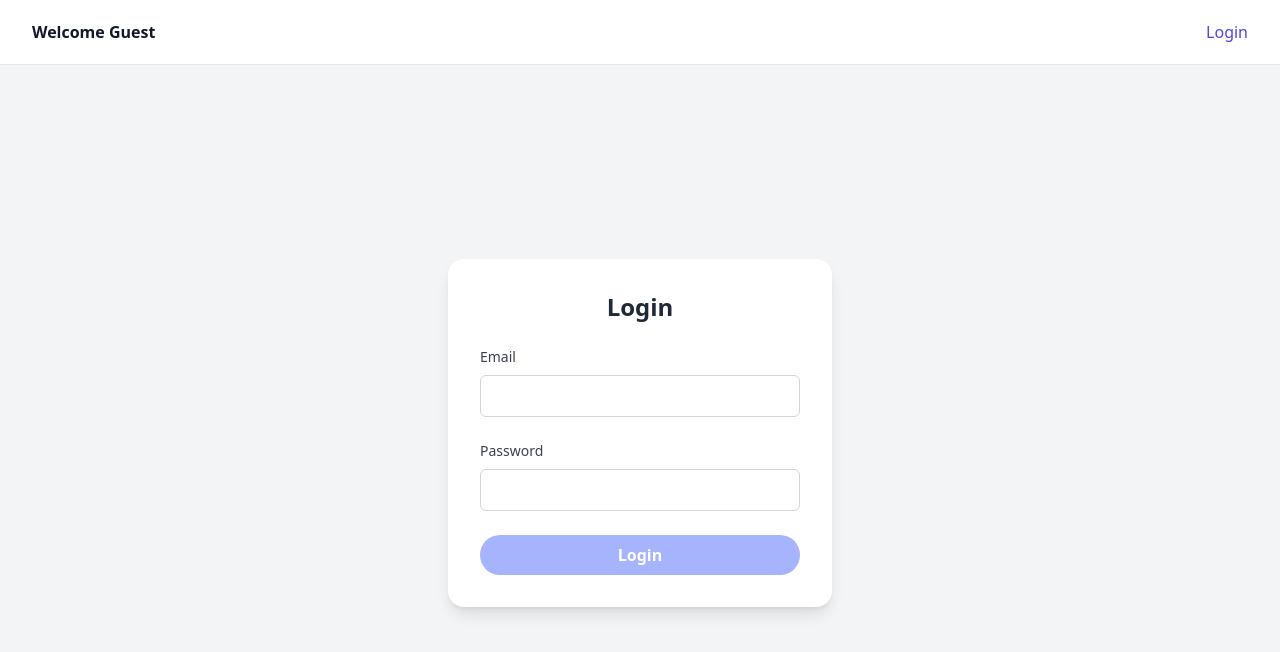
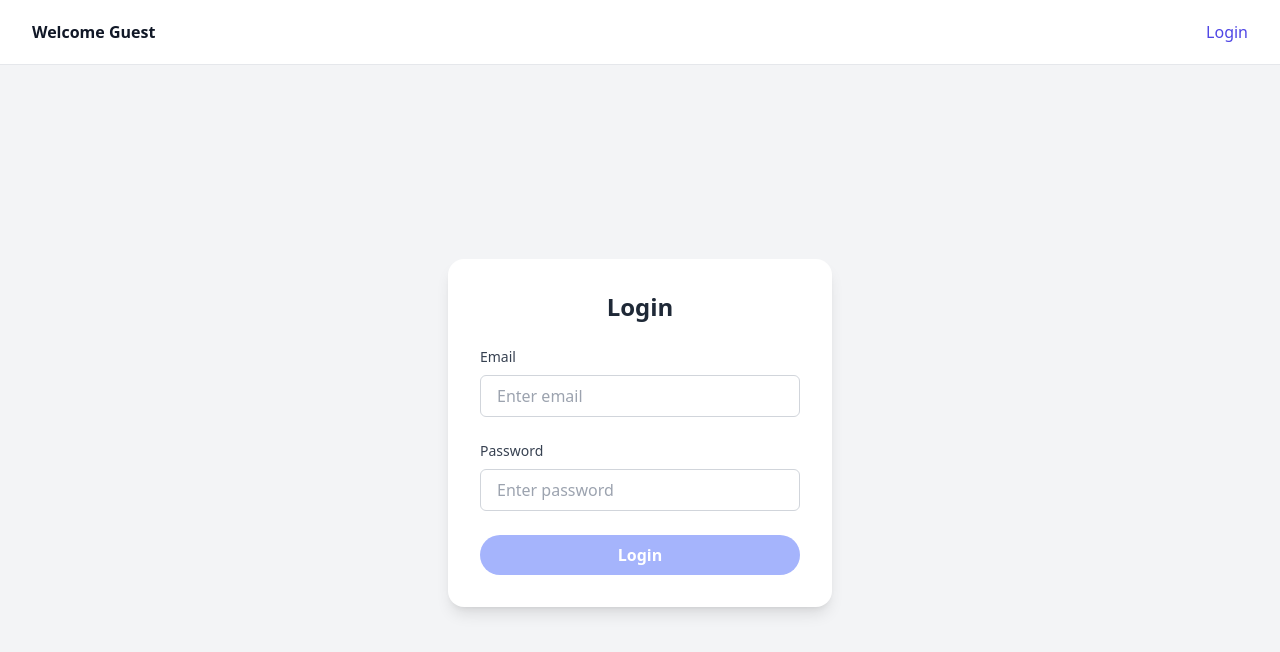
Before and after one commit to ABaulderstone/spring_security_poc, a React (Vite) app in the folder front-end/: page /login in a window 1280 px wide. Shown: the top 652 px of the page. Built offline with nearby package versions, Linux system fonts and the light colour scheme; no server answers.

Commit message:
refactors form component

```diff
--- /dev/null
+++ b/front-end/src/components/Form/Field.tsx
@@ -0,0 +1,36 @@
+import type { ReactNode } from 'react';
+import React from 'react';
+import Input, { type InputProps } from './Input';
+
+interface FieldProps {
+  name: string;
+  label?: string;
+  error?: string;
+  children: ReactNode;
+}
+
+export default function Field({ name, label, error, children }: FieldProps) {
+  const childrenWithProps = React.Children.map(children, (child) => {
+    if (React.isValidElement(child) && child.type === Input) {
+      return React.cloneElement(child as React.ReactElement<InputProps<any>>, {
+        error,
+      });
+    }
+    return child;
+  });
+
+  return (
+    <div className="space-y-2">
+      {label && (
+        <label
+          htmlFor={name}
+          className="block text-sm font-medium text-gray-700 dark:text-gray-300"
+        >
+          {label}
+        </label>
+      )}
+      {childrenWithProps}
+      {error && <p className="text-sm text-red-600">{error}</p>}
+    </div>
+  );
+}
--- /dev/null
+++ b/front-end/src/components/Form/Input.tsx
@@ -0,0 +1,26 @@
+import type { FieldValues, Path, UseFormRegister } from 'react-hook-form';
+
+export interface InputProps<T extends FieldValues = FieldValues>
+  extends React.InputHTMLAttributes<HTMLInputElement> {
+  name: Path<T>;
+  register: UseFormRegister<T>;
+  error?: string;
+}
+
+export default function Input<T extends FieldValues = FieldValues>({
+  name,
+  register,
+  error,
+  ...props
+}: InputProps<T>) {
+  return (
+    <input
+      id={name}
+      {...register(name)}
+      {...props}
+      className={`w-full px-4 py-2 rounded-md border bg-white dark:bg-gray-700 text-gray-900 dark:text-white border-gray-300 dark:border-gray-600 focus:outline-none focus:ring-2 focus:ring-indigo-500 ${
+        error ? 'border-red-500 focus:ring-red-500' : ''
+      }`}
+    />
+  );
+}
--- /dev/null
+++ b/front-end/src/components/Form/index.tsx
@@ -0,0 +1,28 @@
+import type { ReactNode } from 'react';
+import type { FieldValues, UseFormReturn } from 'react-hook-form';
+import Input from './Input';
+import Field from './Field';
+
+interface FormProps<T extends FieldValues> {
+  methods: UseFormReturn<T>;
+  onSubmit: (data: T) => unknown;
+  children: ReactNode;
+  className?: string;
+}
+
+function Form<T extends FieldValues>({
+  methods,
+  onSubmit,
+  children,
+  className = 'space-y-6',
+}: FormProps<T>) {
+  return (
+    <form className={className} onSubmit={methods.handleSubmit(onSubmit)}>
+      {children}
+    </form>
+  );
+}
+
+Form.Input = Input;
+Form.Field = Field;
+export default Form;
--- a/front-end/src/pages/LoginPage/index.tsx
+++ b/front-end/src/pages/LoginPage/index.tsx
@@ -2,17 +2,29 @@ import { useForm } from 'react-hook-form';
 import { zodResolver } from '@hookform/resolvers/zod';
 import { useState } from 'react';
 import { useLocation, useNavigate } from 'react-router';
-import { schema, type LoginFormData } from './validation';
 import { useAuth } from '../../context/auth/use-auth';
 import Paper from '../../components/Paper';
 import Button from '../../components/Button';
+import Form from '../../components/Form';
+
+import { z } from 'zod';
+
+export const schema = z.object({
+  email: z.email(),
+  password: z.string().min(1),
+});
+
+export type LoginFormData = z.infer<typeof schema>;
 
 export default function LoginPage() {
-  const { handleSubmit, register, formState } = useForm<LoginFormData>({
+  const methods = useForm<LoginFormData>({
     resolver: zodResolver(schema),
   });
 
-  const { errors } = formState;
+  const {
+    formState: { errors },
+    register,
+  } = methods;
   const [loginError, setLoginError] = useState<string | null>(null);
   const { login } = useAuth();
   const location = useLocation();
@@ -42,41 +54,30 @@ export default function LoginPage() {
           </div>
         )}
 
-        <form onSubmit={handleSubmit(onSubmit)} className="space-y-6">
-          <div className="space-y-2">
-            <label className="block text-sm font-medium text-gray-700 dark:text-gray-300">
-              Email
-            </label>
-            <input
+        <Form methods={methods} onSubmit={onSubmit}>
+          <Form.Field name="email" label="Email" error={errors.email?.message}>
+            <Form.Input
               type="email"
-              {...register('email')}
-              className={`w-full px-4 py-2 rounded-md border bg-white dark:bg-gray-700 text-gray-900 dark:text-white border-gray-300 dark:border-gray-600 focus:outline-none focus:ring-2 focus:ring-indigo-500 ${
-                errors.email ? 'border-red-500' : ''
-              }`}
+              register={register}
+              name="email"
+              placeholder="Enter email"
             />
-            {errors.email && (
-              <p className="text-sm text-red-600">{errors.email.message}</p>
-            )}
-          </div>
+          </Form.Field>
 
-          <div className="space-y-2">
-            <label className="block text-sm font-medium text-gray-700 dark:text-gray-300">
-              Password
-            </label>
-            <input
+          <Form.Field
+            name="password"
+            label="Password"
+            error={errors.password?.message}
+          >
+            <Form.Input
               type="password"
-              {...register('password')}
-              className={`w-full px-4 py-2 rounded-md border bg-white dark:bg-gray-700 text-gray-900 dark:text-white border-gray-300 dark:border-gray-600 focus:outline-none focus:ring-2 focus:ring-indigo-500 ${
-                errors.password ? 'border-red-500' : ''
-              }`}
+              register={register}
+              name="password"
+              placeholder="Enter password"
             />
-            {errors.password && (
-              <p className="text-sm text-red-600">{errors.password.message}</p>
-            )}
-          </div>
-
+          </Form.Field>
           <Button type="submit">Login</Button>
-        </form>
+        </Form>
       </Paper>
     </div>
   );
--- a/front-end/src/pages/LoginPage/validation.ts
+++ /dev/null
@@ -1,7 +0,0 @@
-import { z } from 'zod';
-
-export const schema = z.object({
-  email: z.email(),
-  password: z.string().min(1),
-});
-export type LoginFormData = z.infer<typeof schema>;
```
